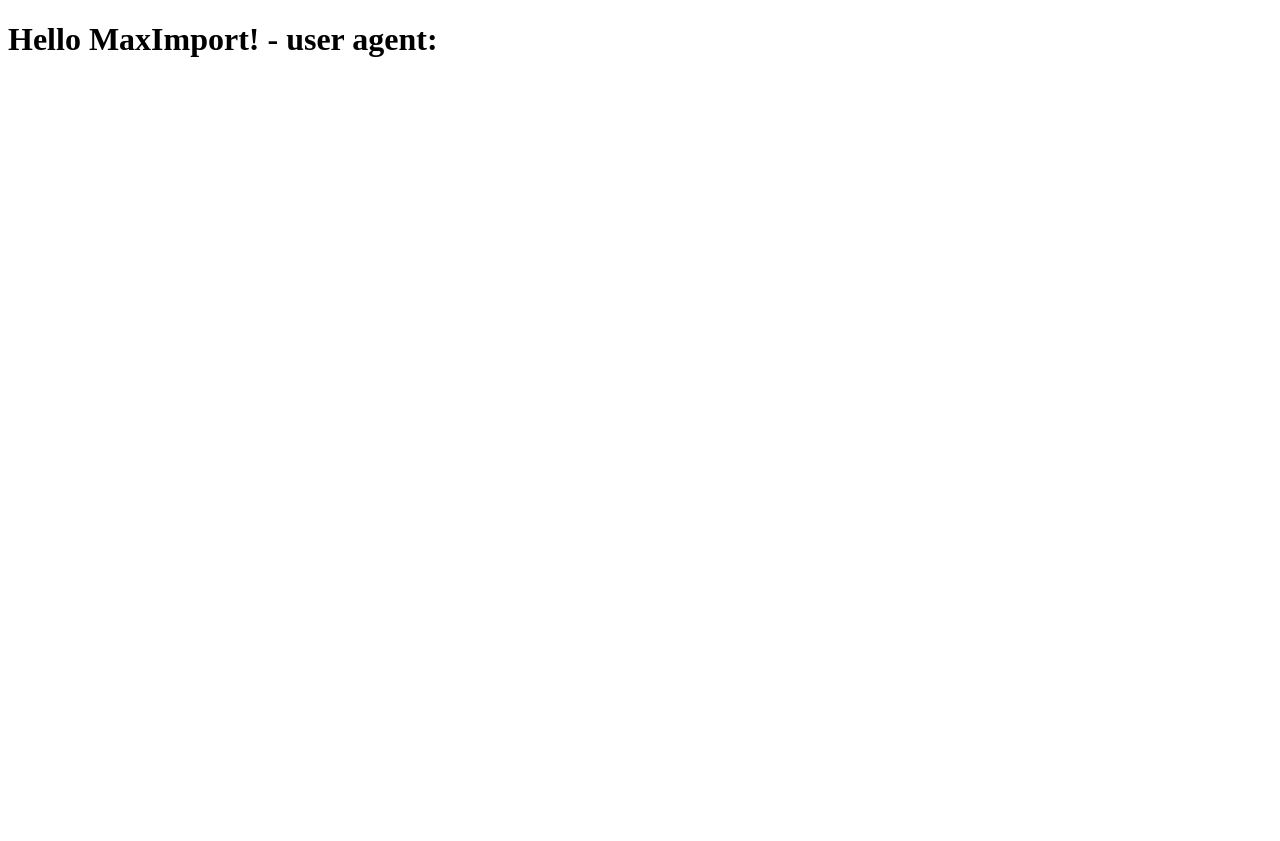
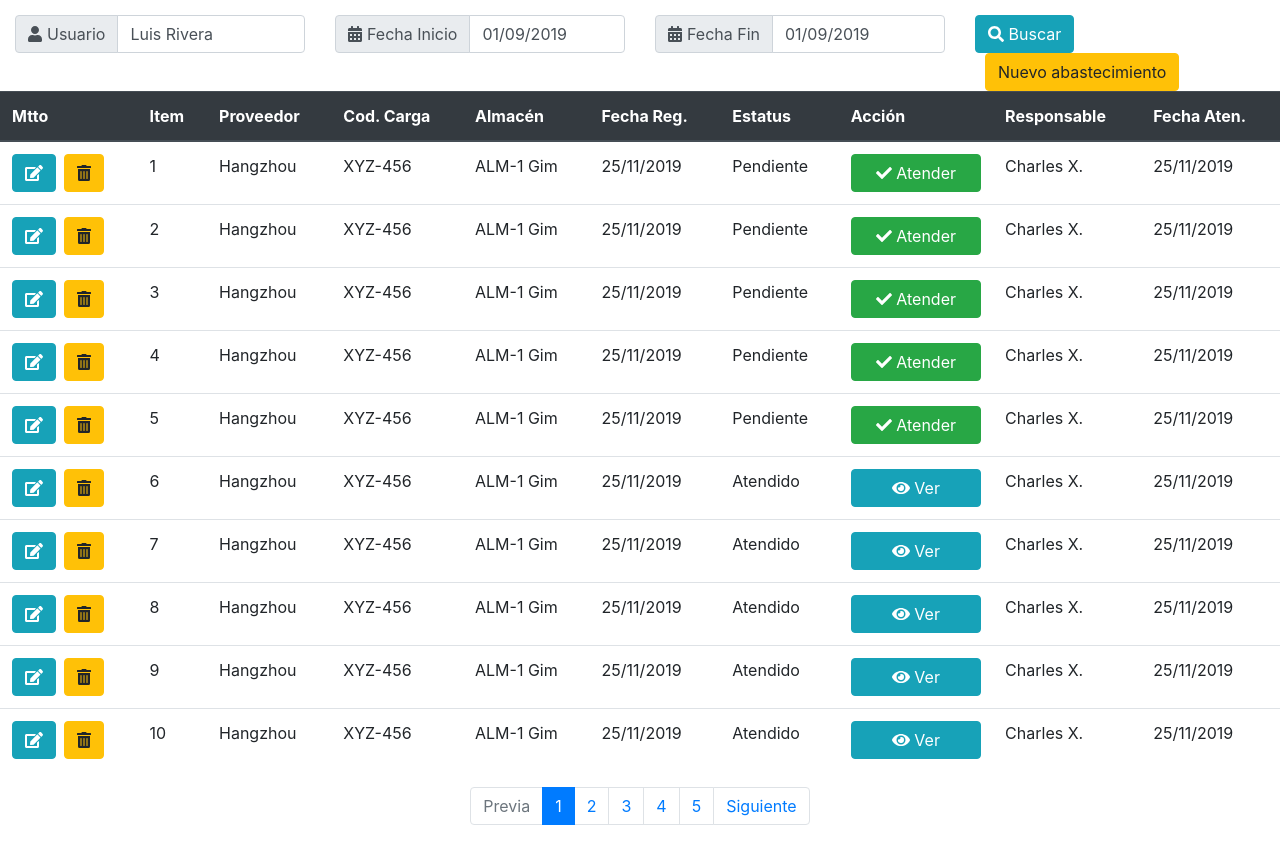
Before and after one commit to papercubeconsulting/MAX_IMPORT_FRONTEND, a Next.js app: page / in a window 1280 px wide. Before the commit the page ends 800 px from the top, so only its background shows below. Built offline with nearby package versions, Linux system fonts and the light colour scheme.

Commit message:
abastecimientos

```diff
--- /dev/null
+++ b/components/FieldGroup.tsx
@@ -0,0 +1,16 @@
+import { NextPage } from 'next';
+import { IconProp } from '@fortawesome/fontawesome-svg-core'
+import { FontAwesomeIcon } from '@fortawesome/react-fontawesome'
+
+const FieldGroup: NextPage<{ label: string, icon: IconProp, value: string }> = ({ icon, label, value }) => (
+    <div className="input-group mb-3">
+      <div className="input-group-prepend">
+        <span className="input-group-text" id="basic-addon3">
+          <FontAwesomeIcon icon={icon}/>
+          <span style={{marginLeft: 5}}>{label}</span>
+        </span>
+      </div>
+      <input type="text" className="form-control" id="basic-url" aria-describedby="basic-addon3" value={value}/>
+    </div>
+  )
+export default FieldGroup;
--- /dev/null
+++ b/next.config.js
@@ -0,0 +1,2 @@
+const withCSS = require('@zeit/next-css')
+module.exports = withCSS({/* my next config */})
--- a/pages/index.tsx
+++ b/pages/index.tsx
@@ -1,12 +1,103 @@
+import 'bootstrap/dist/css/bootstrap.min.css';
 import { NextPage } from 'next';
+import React from 'react';
+import { Button } from 'reactstrap';
+import { FontAwesomeIcon } from '@fortawesome/react-fontawesome'
+import { library } from '@fortawesome/fontawesome-svg-core'
+import { faEdit, faSearch, faTrashAlt, faEye, faCheck, faCalendarAlt, faUser } from '@fortawesome/free-solid-svg-icons'
+library.add(faEdit, faTrashAlt, faSearch, faEye, faCheck, faCalendarAlt, faUser)
 
-const Home: NextPage<{ userAgent: string }> = ({ userAgent }) => (
-  <h1>Hello MaxImport! - user agent: {userAgent}</h1>
+import FieldGroup from '../components/FieldGroup'
+
+type RowStock = {id: number, state: string};
+
+const RowSample: NextPage<{data: RowStock}> = ({data}) => (
+  <tr>
+    <td>
+      <Button color="info" style={{marginRight: 4, marginLeft: 0}}><FontAwesomeIcon icon="edit" /></Button>
+      <Button color="warning" style={{marginRight: 0, marginLeft: 4}}><FontAwesomeIcon icon="trash-alt" /></Button>
+    </td>
+    <td>{data.id}</td>
+    <td>Hangzhou</td>
+    <td>XYZ-456</td>
+    <td>ALM-1 Gim</td>
+    <td>25/11/2019</td>
+    <td>
+      {data.state=='ATE'&&'Atendido'}
+      {data.state=='PEN'&&'Pendiente'}
+    </td>
+    <td>
+      {data.state=='ATE'&&<Button color="info" style={{width: '100%'}}><FontAwesomeIcon icon="eye" /> Ver</Button>}
+      {data.state=='PEN'&&<Button color="success" style={{width: '100%'}}><FontAwesomeIcon icon="check" /> Atender</Button>}
+    </td>
+    <td>Charles X.</td>
+    <td>25/11/2019</td>
+  </tr>
+)
+const Home: NextPage<{ data: RowStock[] }> = ({ data }) => (
+  <>
+  <>
+  <div className="container" style={{maxWidth: "100%", marginTop: 15}}>
+    <div className="row">
+      <div className="col-sm">
+        <FieldGroup label='Usuario' value='Luis Rivera' icon='user'/>
+      </div>
+      <div className="col-sm">
+        <FieldGroup label='Fecha Inicio' value='01/09/2019' icon='calendar-alt'/>
+      </div>
+      <div className="col-sm">
+        <FieldGroup label='Fecha Fin' value='01/09/2019' icon='calendar-alt'/>
+      </div>
+      <div className="col-sm">
+        <Button color="info"><FontAwesomeIcon icon="search"/> Buscar</Button>
+        <Button color="warning" style={{marginLeft: 10}}>Nuevo abastecimiento</Button>
+      </div>
+    </div>
+  </div>
+  </>
+  <table className="table">
+    <thead className="thead-dark">
+      <tr>
+        <th scope="col">Mtto</th>
+        <th scope="col">Item</th>
+        <th scope="col">Proveedor</th>
+        <th scope="col">Cod. Carga</th>
+        <th scope="col">Almacén</th>
+        <th scope="col">Fecha Reg.</th>
+        <th scope="col">Estatus</th>
+        <th scope="col">Acción</th>
+        <th scope="col">Responsable</th>
+        <th scope="col">Fecha Aten.</th>
+      </tr>
+    </thead>
+    <tbody>
+      {data.map(row=><RowSample data={row}/>)}
+    </tbody>
+  </table>
+  <nav aria-label="Page navigation example">
+    <ul className="pagination justify-content-center">
+      <li className="page-item disabled">
+        <a className="page-link" href="#">Previa</a>
+      </li>
+      <li className="page-item active"><a className="page-link" href="#" tabIndex={-1}>1</a></li>
+      <li className="page-item"><a className="page-link" href="#">2</a></li>
+      <li className="page-item"><a className="page-link" href="#">3</a></li>
+      <li className="page-item"><a className="page-link" href="#">4</a></li>
+      <li className="page-item"><a className="page-link" href="#">5</a></li>
+      <li className="page-item">
+        <a className="page-link" href="#">Siguiente</a>
+      </li>
+    </ul>
+  </nav>
+  </>
 );
 
 Home.getInitialProps = async ({ req }) => {
-  const userAgent = req ? req.headers['user-agent'] || '' : navigator.userAgent;
-  return { userAgent };
+  var data = [];
+  for(let i=0;i<10;++i){
+    data.push({id: i+1, state: i<5?'PEN':'ATE'});
+  }
+  return { data };
 };
 
 export default Home;
```
Also changed, not shown: package.json (+9 -1 lines), 1 other file (tests, documents, lock files or other folders).
